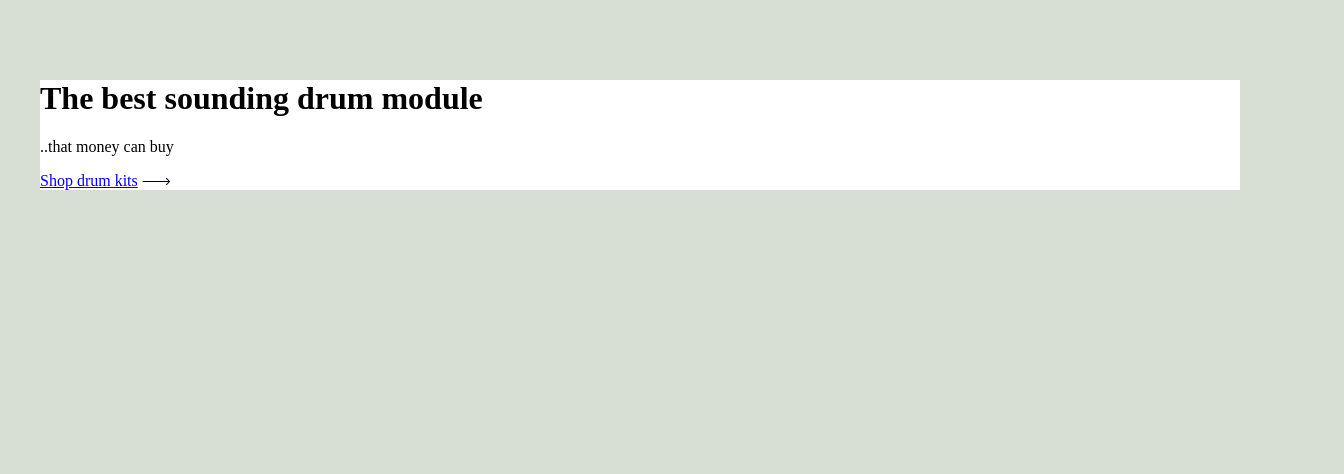
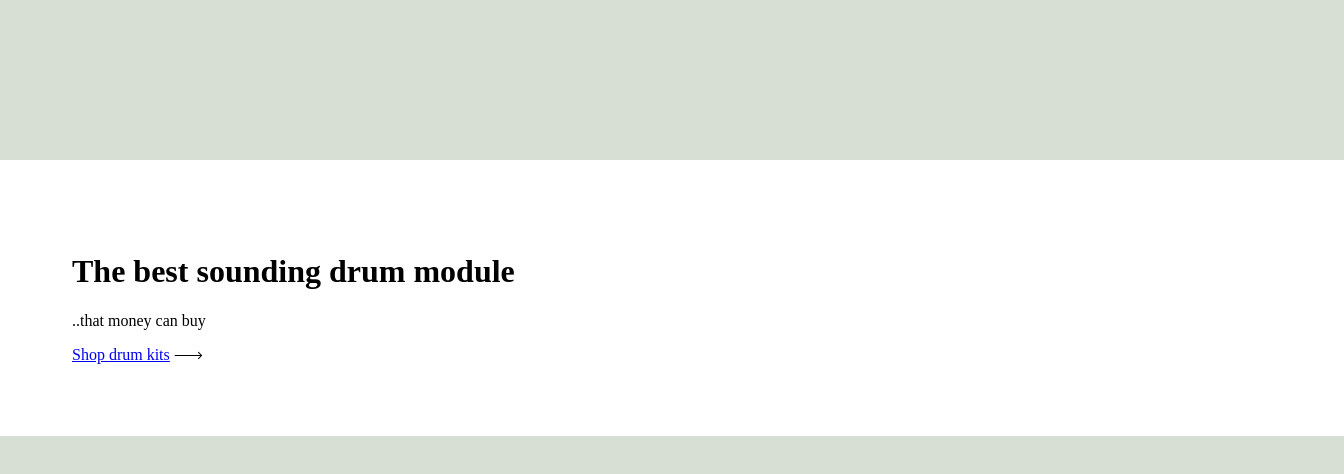
Before and after one commit to Zainulabdin-turkmen/Drum-module, a plain HTML site: page index.html in a window 1280 px wide. Shown: the whole page, 1344 px wide, since content can reach past the window. Drawn offline with Linux system fonts and the light colour scheme.

Commit message:
adding padding

```diff
--- a/index.css
+++ b/index.css
@@ -7,5 +7,6 @@ body {
 main {
     background-color: #fff;
     width: 1200px;
-    margin: 5rem auto;
+    margin: 10rem auto;
+    padding: 4.5rem;
 }
```
